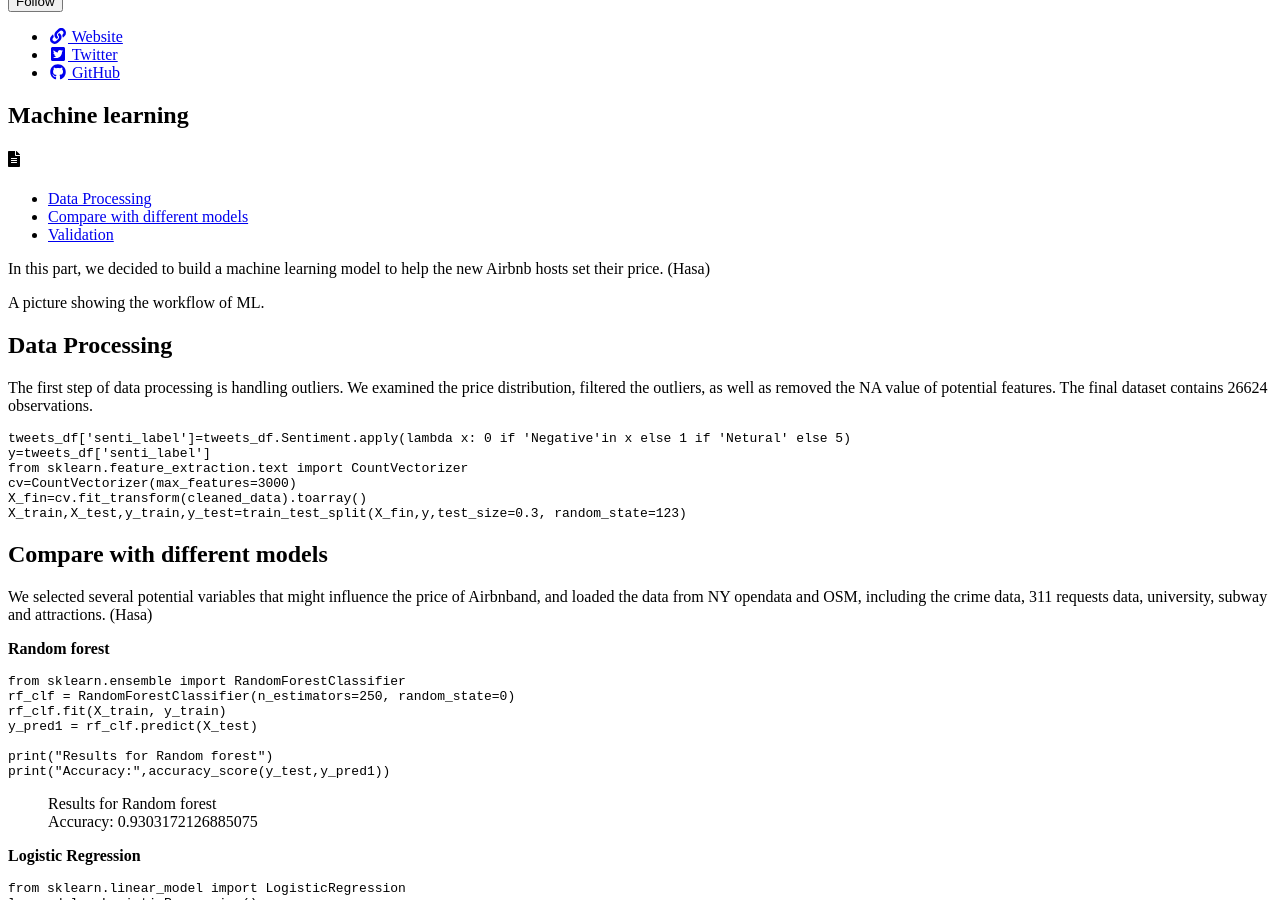
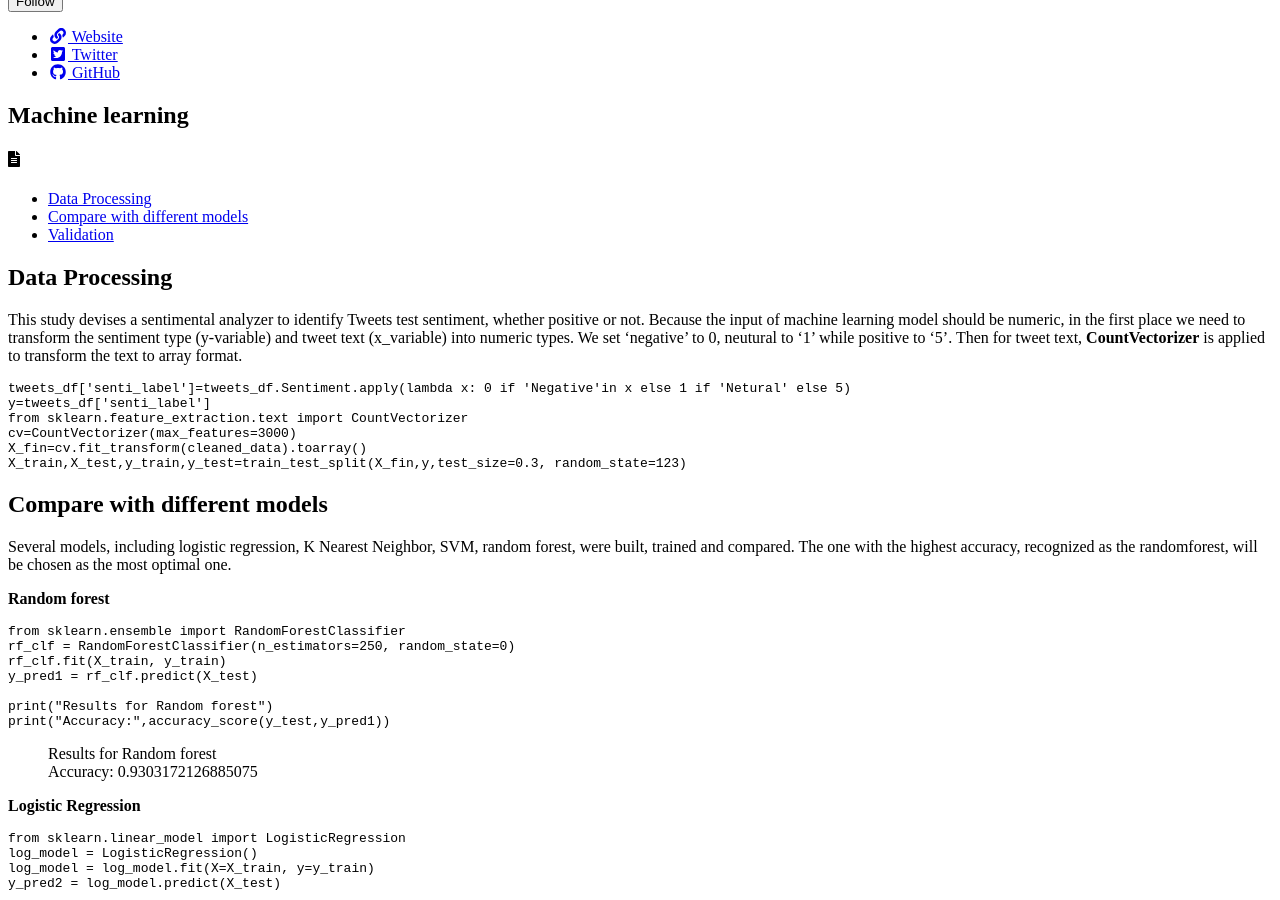
Before and after one commit to Anran0716/550final-proj, a Jekyll site: the page built from _posts/2021-12-15-Machine learning.md, in a window 1280 px wide and 900 px high, scrolled down 569 px. Built offline with Jekyll 4.4.1, drawn with Linux system fonts in a browser that asks for light colours; cached includes are drawn as plain includes; nearby versions of some CDN libraries; some of the changed text lies outside the part shown.

Commit message:
Update 2021-12-15-Machine learning.md

````diff
--- a/_posts/2021-12-15-Machine learning.md
+++ b/_posts/2021-12-15-Machine learning.md
@@ -8,13 +8,9 @@ toc: true
 toc_sticky: true
 ---
 
-In this part, we decided to build a machine learning model to help the new Airbnb hosts set their price. (Hasa)
-
-A picture showing the workflow of ML.
 
 ## Data Processing
-The first step of data processing is handling outliers.
-We examined the price distribution, filtered the outliers, as well as removed the  NA value of potential features. The final dataset contains 26624 observations.
+This study devises a sentimental analyzer to identify Tweets test sentiment, whether positive or not. Because the input of machine learning model should be numeric, in the first place we need to transform the sentiment type (y-variable) and tweet text (x_variable) into numeric types. We set 'negative' to 0, neutural to '1' while positive to '5'. Then for tweet text, **CountVectorizer** is applied to transform the text to array format.
 
 ```python
 tweets_df['senti_label']=tweets_df.Sentiment.apply(lambda x: 0 if 'Negative'in x else 1 if 'Netural' else 5)
@@ -26,7 +22,8 @@ X_train,X_test,y_train,y_test=train_test_split(X_fin,y,test_size=0.3, random_sta
 ```
 
 ## Compare with different models
-We selected several potential variables that might influence the price of Airbnband, and loaded the data from NY opendata and OSM, including the crime data, 311 requests data, university, subway and attractions. (Hasa)
+
+ Several models, including logistic regression, K Nearest Neighbor, SVM, random forest, were built, trained and compared. The one with the highest accuracy, recognized as the randomforest, will be chosen as the most optimal one.
 
 **Random forest**
 
@@ -80,7 +77,7 @@ y_pred4 = knn.predict(X_test_dtm)
 ![CM]({{ site.url }}{{ site.baseurl }}/assets/images/CM.PNG)
 
 ## Validation
-For the test set, we calculated the predicted price, percent error as well as absolute percent error for each observation.
+To further evaluate its performance, a random sentence that contains obvious positive sentiment words is chosen, and the results shows that its positive probability is 86.88%, while 13.11% for negative. We believe the accuracy of model can be further enhanced in the future.
 ```python
 rf_clf.fit(x1,y1)
 test_sentence = vectorizer.transform(['I love covidvaccine!'])
@@ -89,8 +86,4 @@ rf_clf.predict_proba(test_sentence)
 
 > array([[0.13118602, 0.86881398]])
 
-To further examine the spatial autocorrelation, we visualized the spatial distribution of the percent error , as well as the mean absolute percet error by neighborhood in test set. It is clearly that the errors of prediction Airbnb price have few spatial cluster (i.e.The ones with high error are clustered together, and so do the ones with low error), which means the effects of spatial autocorrelation have reduced a lot.
-
-Overall, though remaining a few flaws in our model, we still believe that this model will perform well in Airbnb which enjoys a wider range of data collection channels.This new pricing guide feature could be attached in User Interface, and hosts that subscribe this feature could be charged in reasonable price. (Hasa)
-
 - See the code of [Machine Learning](https://github.com/Anran0716/550final-proj/blob/main/code/ML.ipynb).
````
